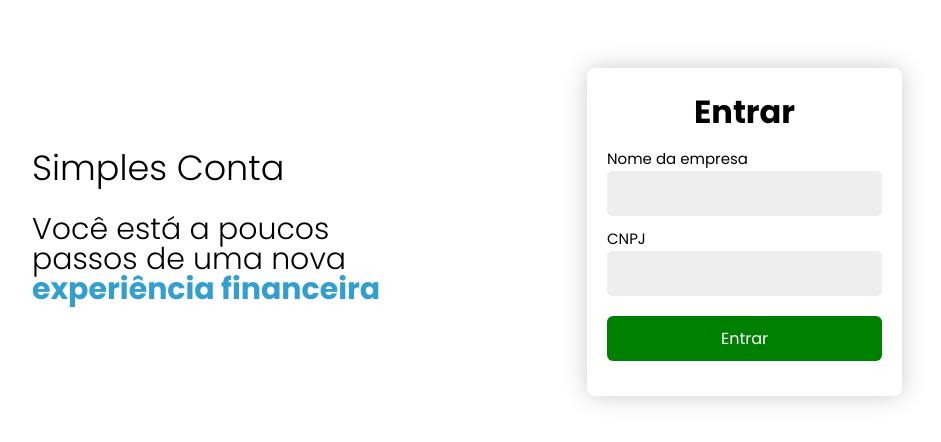
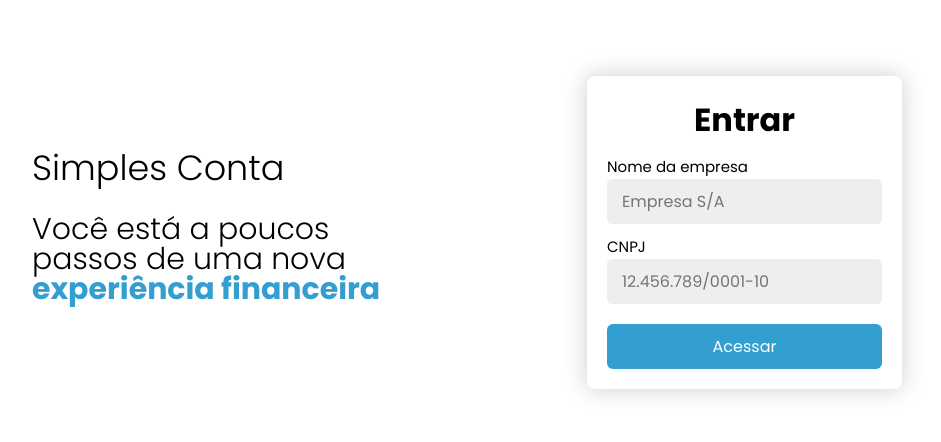
Before and after one commit to GeorgeSantana1/simples-conta-internet-banking, a React (Create React App) app: page /auth in a window 1280 px wide. Shown: the part 168-610 px from the top of the page, without its empty margins (173-1114 px from the left). Built offline with nearby package versions, Linux system fonts and the light colour scheme.

Commit message:
Login page finished

```diff
--- a/public/index.html
+++ b/public/index.html
@@ -15,7 +15,7 @@
       rel="stylesheet"
     >
 
-    <title>React App</title>
+    <title>Simples Conta</title>
   </head>
   <body>
     <noscript>You need to enable JavaScript to run this app.</noscript>
--- a/src/components/Input/index.tsx
+++ b/src/components/Input/index.tsx
@@ -21,7 +21,7 @@ const Input: React.FC<InputProps> = ({ name, label, error, ...rest }) => {
   return (
     <Container>
       <label>{label}</label>
-      <InputContainer>
+      <InputContainer error={error ? true : false}>
         <input ref={inputRef} {...rest} />
         {error && (
           <ErrorContainer>
--- a/src/components/Input/styles.ts
+++ b/src/components/Input/styles.ts
@@ -9,19 +9,23 @@ export const Container = styled.div`
   }
 `
 
-export const InputContainer = styled.div`
+export const InputContainer = styled.div<{ error?: boolean }>`
   display: flex;
   align-items: center;
   justify-content: space-between;
   background: #eee;
   width: 275px;
   border-radius: 5px;
+  transition: border 0.3s;
+  border: ${props => props.error ? '1px solid #b22' : 'none'};
 
   > input {
     font-size: 16px;
     width: 230px;
     height: 45px;
     padding-left: 15px;
+    transition: 0.2s;
+
     @media (max-width: 800px) {
       width: 180px;
     }
@@ -43,10 +47,10 @@ export const ErrorContainer = styled.div`
     border-radius: 4px;
     background: #b22;
     color: white;
+    text-align: right;
     position: absolute;
     bottom: 30px;
-    left: -20px;
-    right: -20px;
+    right: 0;
   }
 
   :hover {
--- a/src/pages/Login/index.tsx
+++ b/src/pages/Login/index.tsx
@@ -44,6 +44,7 @@ const Login: React.FC = () => {
         abortEarly: false
       })
 
+      console.log("DATA: ", data)
       setErrors({})
     } catch(error) {
       if (error instanceof Yup.ValidationError) {
@@ -78,6 +79,7 @@ const Login: React.FC = () => {
           label="Nome da empresa"
           onChange={e => setName(e.target.value)}
           error={errors?.name}
+          placeholder="Empresa S/A"
         />
         <Input
           name="cnpj"
@@ -85,9 +87,10 @@ const Login: React.FC = () => {
           value={cnpj}
           onChange={e => maskCnpj(e.target.value)}
           error={errors?.cnpj}
+          placeholder="12.456.789/0001-10"
         />
         <button type="submit">
-          Entrar
+          Acessar
         </button>
       </InputContainer>
     </Container>
--- a/src/pages/Login/styles.ts
+++ b/src/pages/Login/styles.ts
@@ -76,7 +76,7 @@ export const PresentationContainer = styled.div`
 `
 
 export const InputContainer = styled.form`
-  padding: 20px 20px 35px 20px;
+  padding: 20px;
   border-radius: 8px;
   box-shadow: 0 0 25px rgba(0,0,0,0.2);
 
@@ -86,7 +86,7 @@ export const InputContainer = styled.form`
 
   > button {
     width: 100%;
-    background: green;
+    background: #339ED0;
     border-radius: 6px;
     height: 45px;
     display: flex;
@@ -95,5 +95,11 @@ export const InputContainer = styled.form`
     margin-top: 20px;
     color: white;
     font-size: 16px;
+    cursor: pointer;
+    transition: 0.3s;
+
+    :hover {
+      box-shadow: 0 0 10px rgba(0,0,0,0.5)
+    }
   }
 `
```
